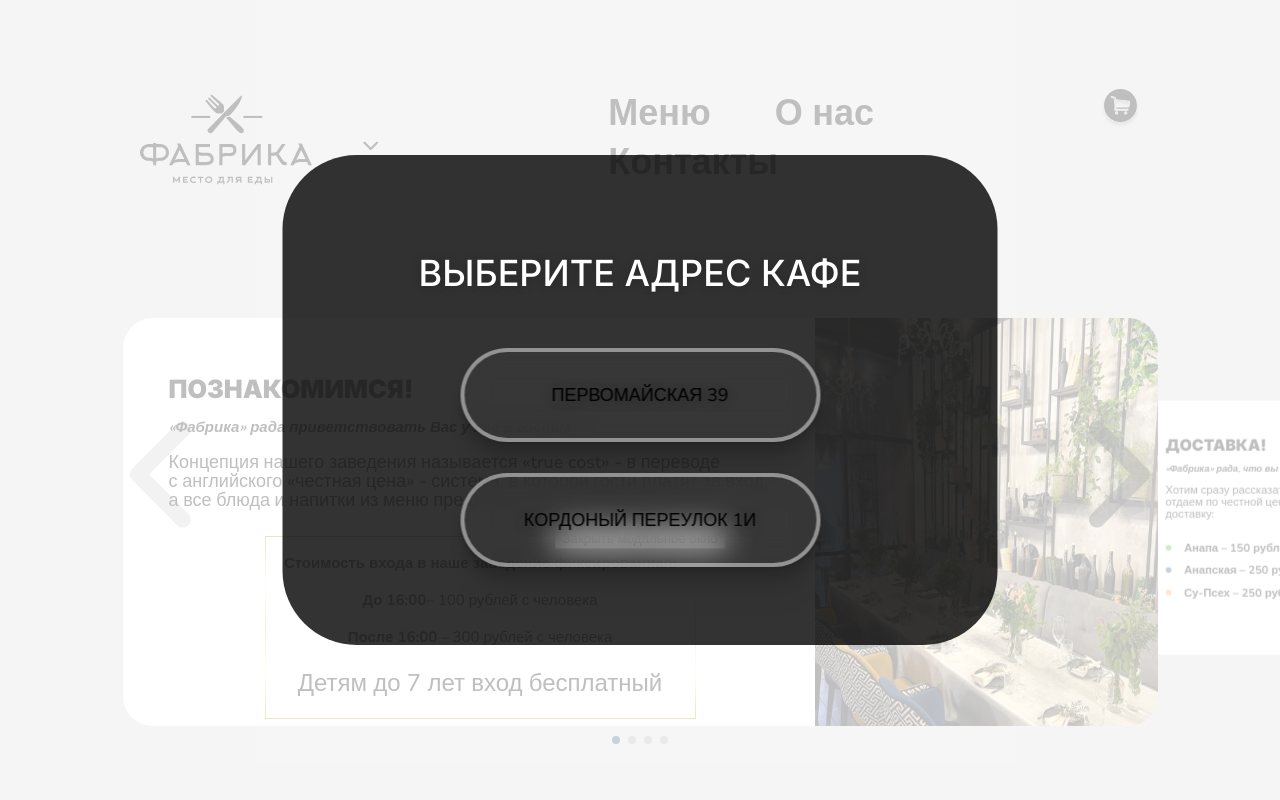
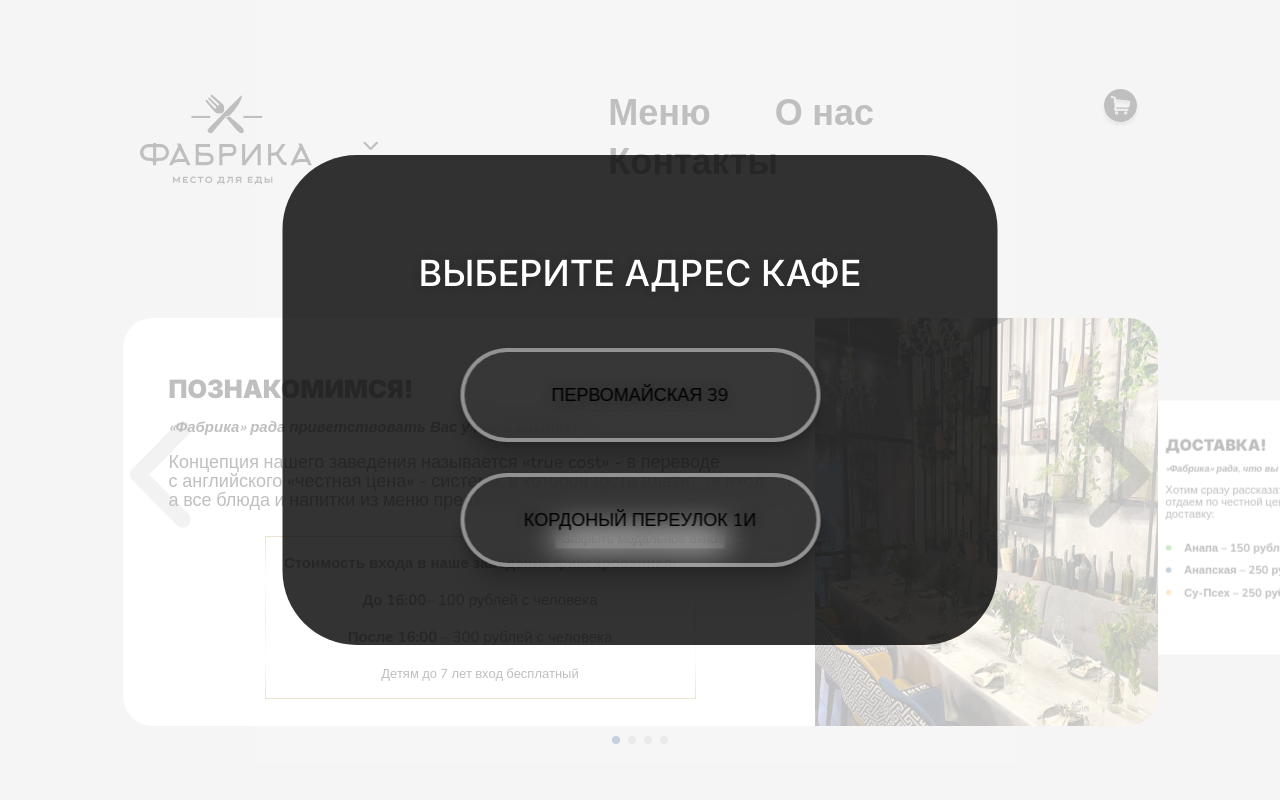
Before and after one commit to Julianbgs/Fabrika, a React (Create React App) app: page / in a window 1280 px wide. Shown: the top 800 px of the page. Built offline with nearby package versions, Linux system fonts and the light colour scheme.

Commit message:
[~] fix grid

```diff
--- a/src/main/Components/About-us/About-us.scss
+++ b/src/main/Components/About-us/About-us.scss
@@ -83,7 +83,7 @@
   font-weight: 500;
 }
 
-.small {
+.small-about {
   font-size: 24px;
   font-style: normal;
   font-weight: 400;
@@ -198,7 +198,7 @@ figure a {
 }
 
 .container-grid {
-  column-count: 3;
+  column-count: 2;
   column-gap: 12px;
   margin-bottom: 157px;
 }
--- a/src/main/Components/About-us/About-us.tsx
+++ b/src/main/Components/About-us/About-us.tsx
@@ -37,7 +37,7 @@ export default function AboutUs() {
                 <p className="price__border-description">После 16:00
                     <span className="price__thin"> – 300 рублей с человека</span>
                 </p>
-                <p className="price__border-description small">Детям до 7 лет вход бесплатный </p>
+                <p className="price__border-description small-about">Детям до 7 лет вход бесплатный </p>
             </div>
             <div className="difference">
                 <h3 className="difference__title">Из особенностей нашей сети:</h3>
```
